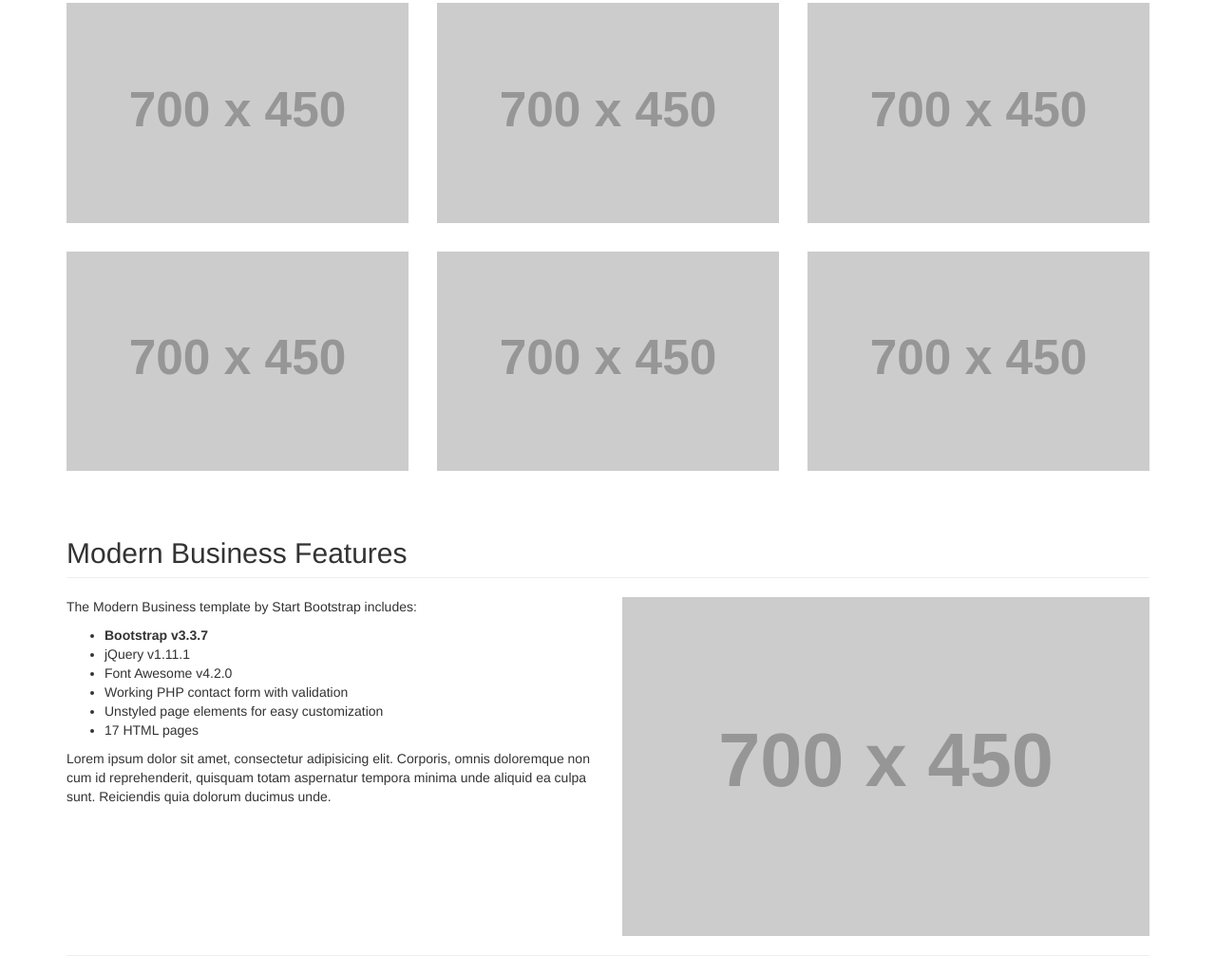
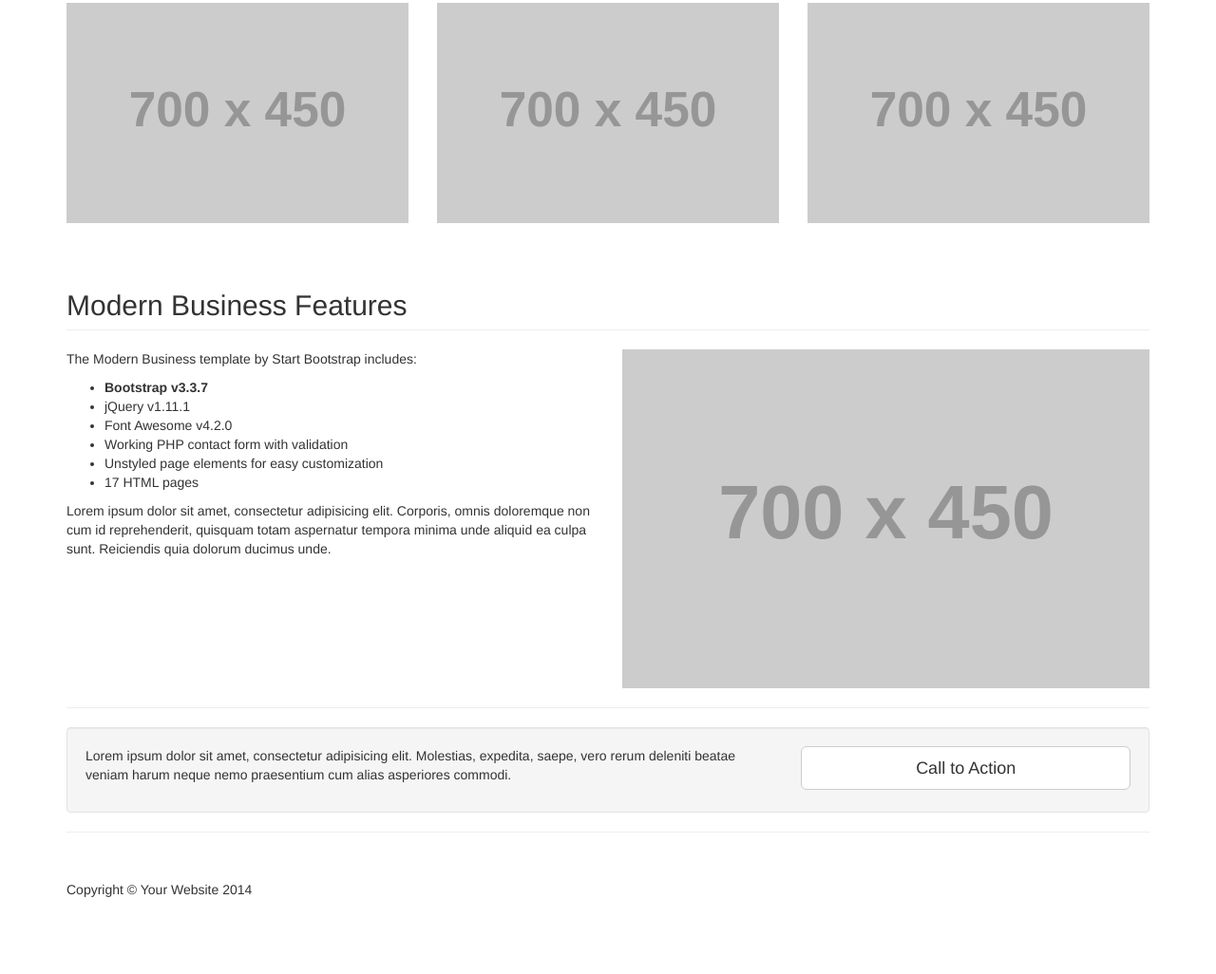
Before and after one commit to fabianhylla/MeineWebseite, a plain HTML site: page index.html in a window 1280 px wide. Shown: the part 891-1917 px from the top of the page at 95% size. Drawn offline with Linux system fonts and the light colour scheme; placeholder pictures from the web are drawn by us.

Commit message:
-3 Bilder Unten

```diff
--- a/index.html
+++ b/index.html
@@ -167,21 +167,6 @@
                     <img class="img-responsive img-portfolio img-hover" src="http://placehold.it/700x450" alt="">
                 </a>
             </div>
-            <div class="col-md-4 col-sm-6">
-                <a href="portfolio-item.html">
-                    <img class="img-responsive img-portfolio img-hover" src="http://placehold.it/700x450" alt="">
-                </a>
-            </div>
-            <div class="col-md-4 col-sm-6">
-                <a href="portfolio-item.html">
-                    <img class="img-responsive img-portfolio img-hover" src="http://placehold.it/700x450" alt="">
-                </a>
-            </div>
-            <div class="col-md-4 col-sm-6">
-                <a href="portfolio-item.html">
-                    <img class="img-responsive img-portfolio img-hover" src="http://placehold.it/700x450" alt="">
-                </a>
-            </div>
         </div>
         <!-- /.row -->
 
```
